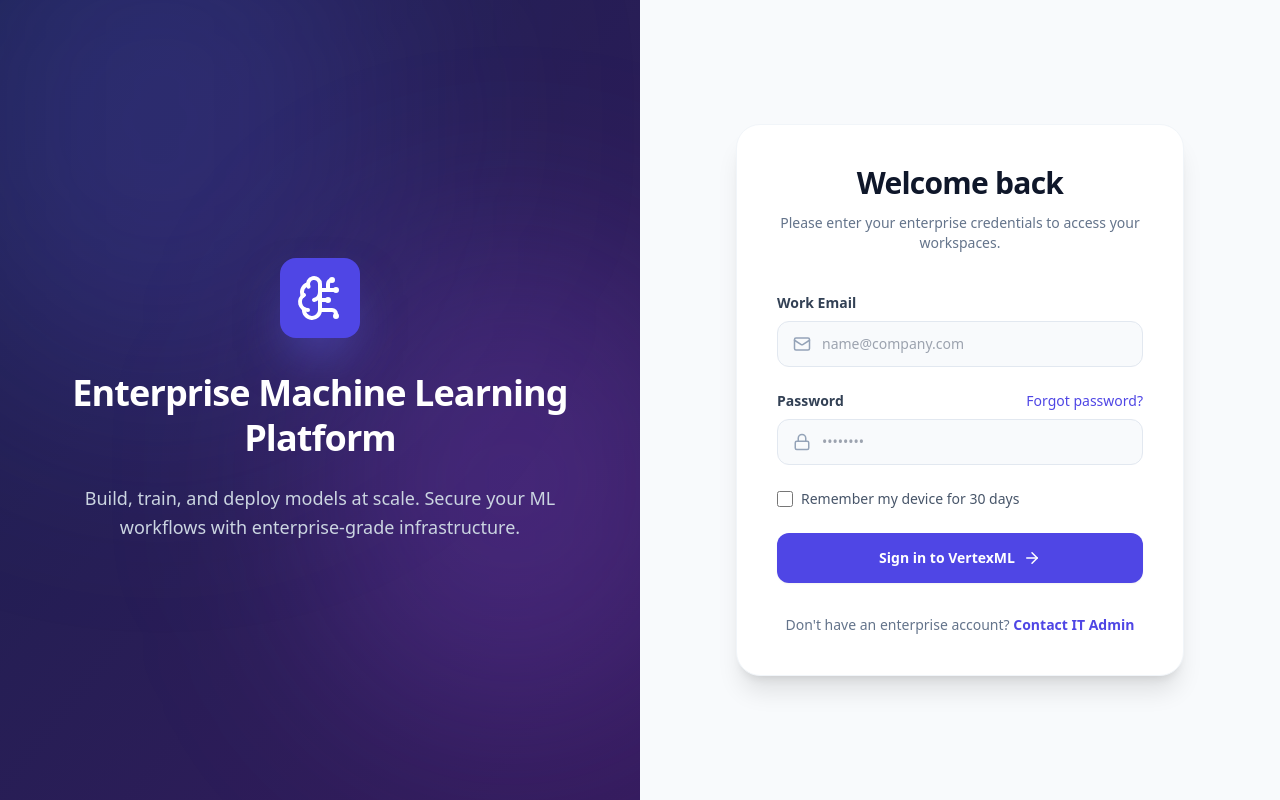
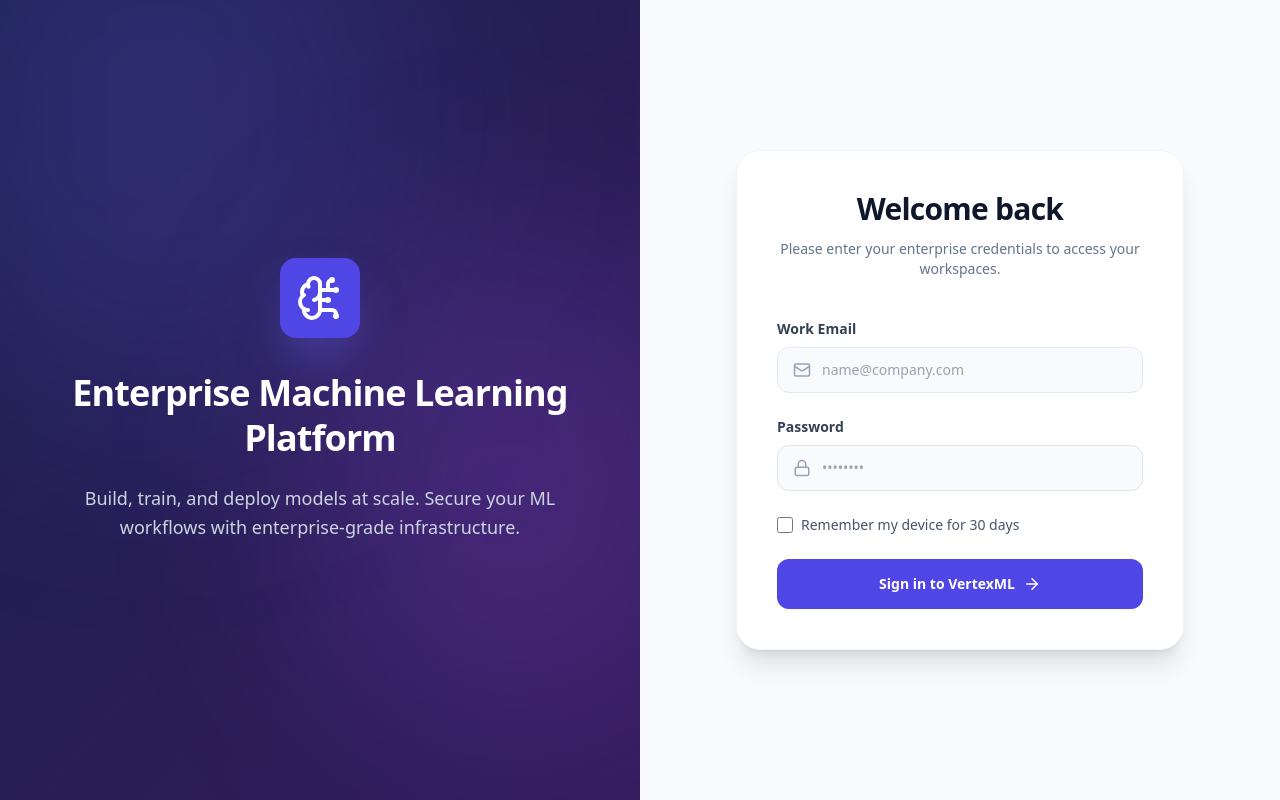
Before and after one commit to venkateshnaik815/VertexML-Engine-, a React (Vite) app in the folder frontend/: page / in a window 1280 px wide. Built offline with nearby package versions, Linux system fonts and the light colour scheme.

Commit message:
feat(ui): remove forgot password and contact IT text from login screen

```diff
--- a/frontend/src/App.tsx
+++ b/frontend/src/App.tsx
@@ -139,7 +139,6 @@
               <div>
                 <div className="flex justify-between items-center mb-2">
                   <label className="block text-sm font-semibold text-slate-700">Password</label>
-                  <a href="#" className="text-sm font-medium text-indigo-600 hover:text-indigo-500">Forgot password?</a>
                 </div>
                 <div className="relative">
                   <div className="absolute inset-y-0 left-0 pl-4 flex items-center pointer-events-none">
@@ -171,9 +170,6 @@
               </button>
             </form>
 
-            <div className="mt-8 text-center text-sm text-slate-500">
-              Don't have an enterprise account? <a href="#" className="font-semibold text-indigo-600 hover:text-indigo-500 transition-colors">Contact IT Admin</a>
-            </div>
           </div>
         </div>
       </div>
```
